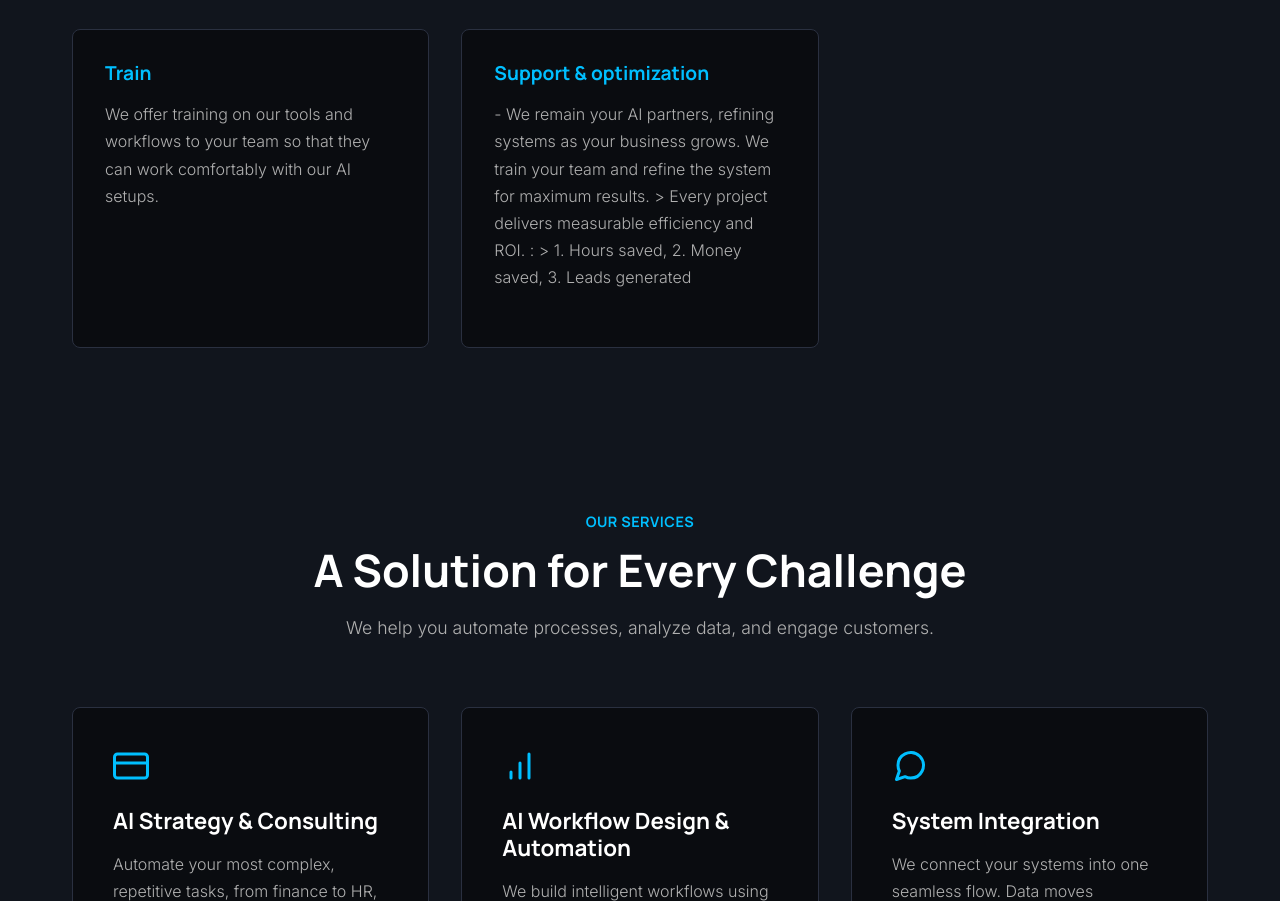
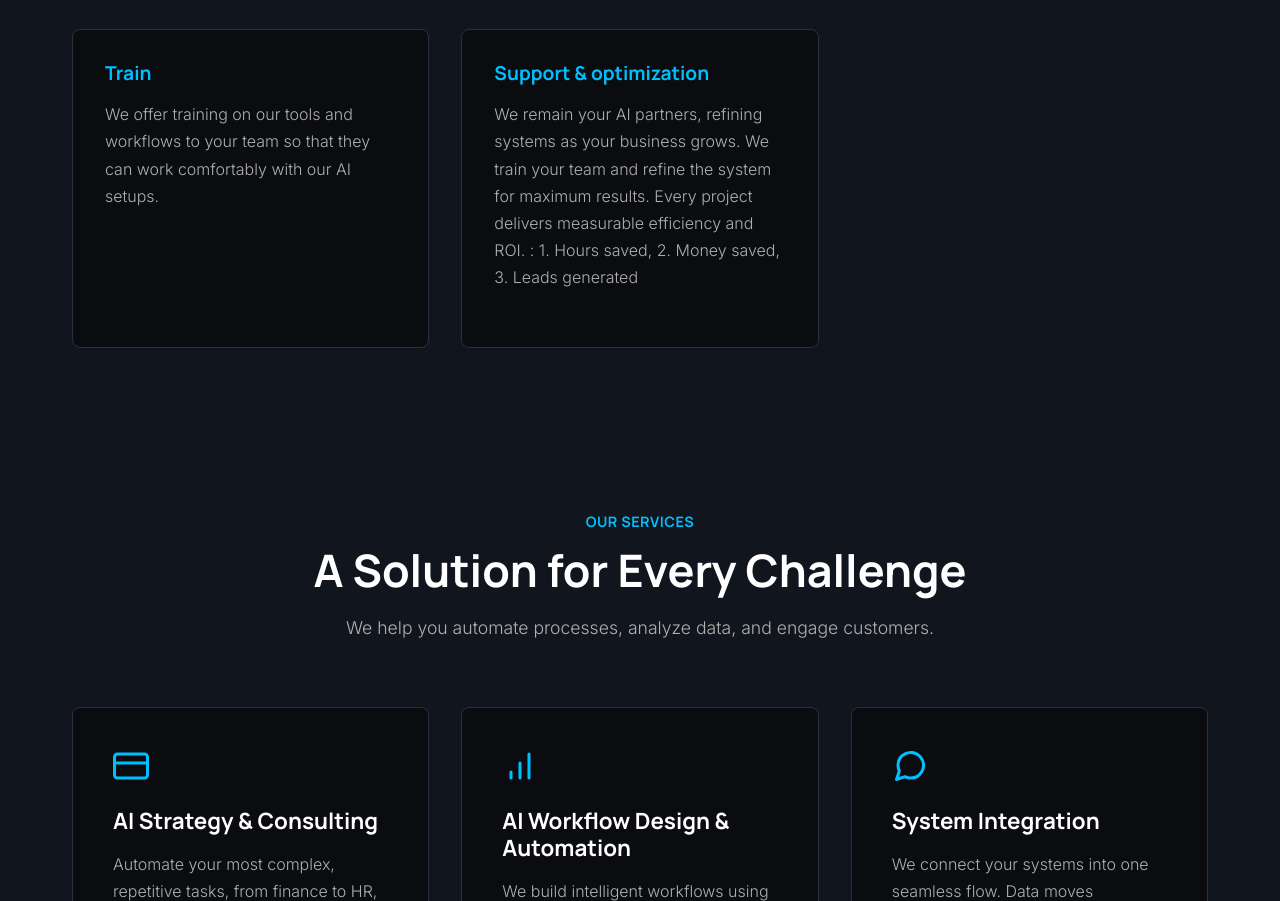
Before and after one commit to fytroy/timuai.web, a plain HTML site: page index.html in a window 1280 px wide. Shown: the part 990-1891 px from the top of the page. Drawn offline with Linux system fonts and the light colour scheme.

Commit message:
index page update

```diff
--- a/index.html
+++ b/index.html
@@ -78,10 +78,10 @@
                 </div>
                  <div class="trust-card">
                     <h3>Support & optimization</h3>
-                    <p>- We remain your AI partners, refining systems as your business grows. We train your team and refine the system for maximum results.
+                    <p> We remain your AI partners, refining systems as your business grows. We train your team and refine the system for maximum results.
 
-> Every project delivers measurable efficiency and ROI. :
->
+Every project delivers measurable efficiency and ROI. :
+
 1. Hours saved,
 2. Money saved,
 3.  Leads generated</p>
```
